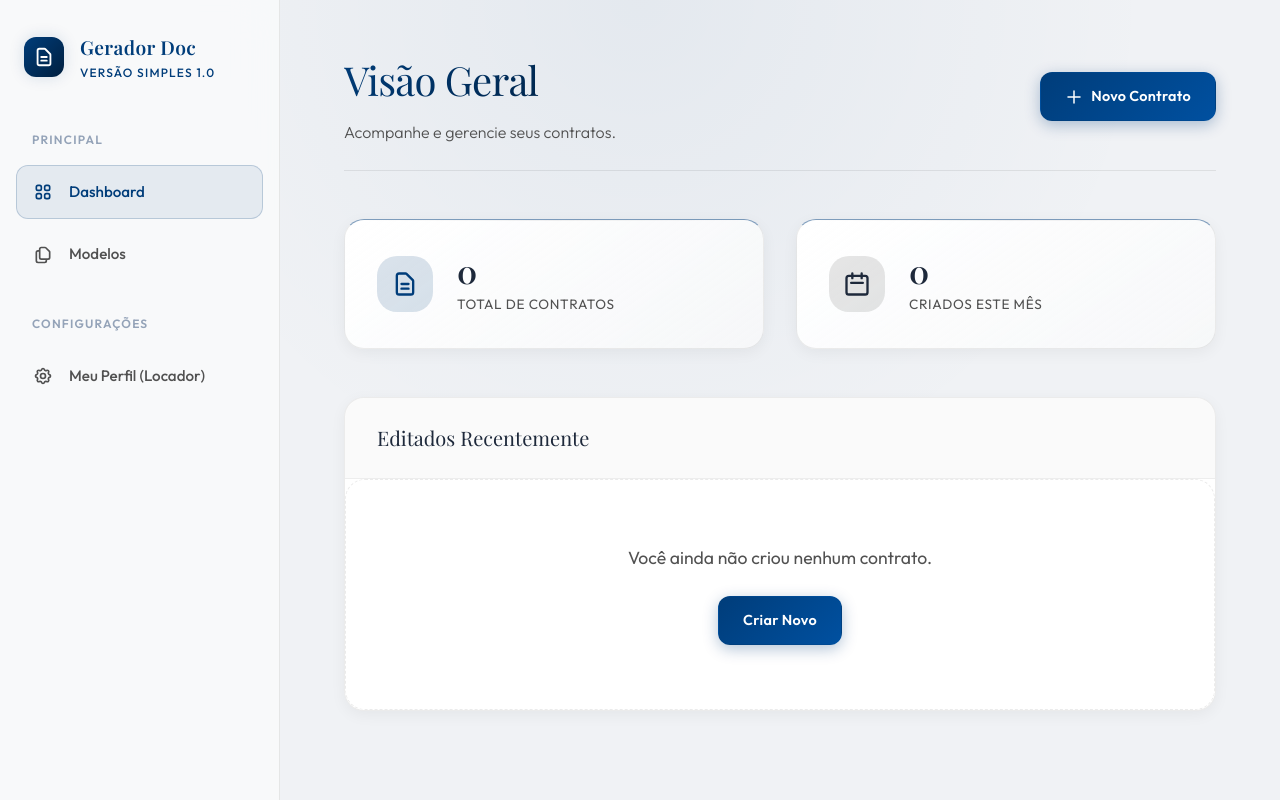
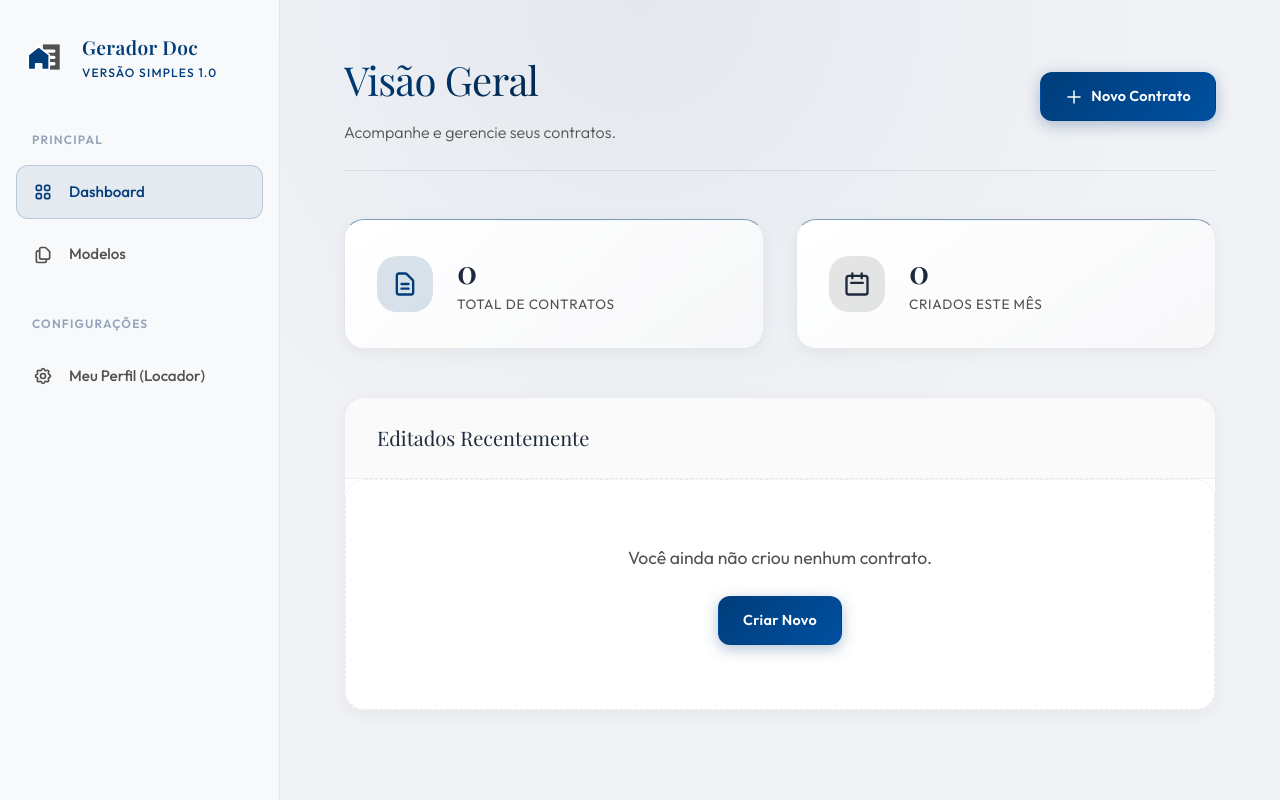
Before and after one commit to TheoCarvalhoDEV/Area-51, a plain HTML site: page index.html in a window 1280 px wide. Drawn offline with nearby package versions, Linux system fonts and the light colour scheme; a web font is replaced by a local one.

Commit message:
style: ajusta proporção da porta na logo SVG

```diff
--- a/css/components.css
+++ b/css/components.css
@@ -152,17 +152,13 @@
 }
 
 .sidebar-logo {
-  width: 40px;
-  height: 40px;
-  background: linear-gradient(135deg, var(--primary), #001f3f);
-  border-radius: var(--radius-md);
+  width: 42px;
+  height: 42px;
   display: flex;
   align-items: center;
   justify-content: center;
-  color: #ffffff;
-  box-shadow: var(--shadow-glow);
 }
-.sidebar-logo svg { width: 22px; height: 22px; }
+.sidebar-logo svg { width: 100%; height: 100%; }
 
 .sidebar-title {
   font-family: var(--font-serif);
--- a/index.html
+++ b/index.html
@@ -34,7 +34,13 @@
   <!-- Mobile Header -->
   <header class="mobile-header">
     <div class="sidebar-logo">
-      <svg fill="none" stroke="currentColor" viewBox="0 0 24 24"><path stroke-linecap="round" stroke-linejoin="round" stroke-width="2" d="M9 12h6m-6 4h6m2 5H7a2 2 0 01-2-2V5a2 2 0 012-2h5.586a1 1 0 01.707.293l5.414 5.414a1 1 0 01.293.707V19a2 2 0 01-2 2z"></path></svg>
+      <svg viewBox="0 0 100 100" width="100%" height="100%">
+        <rect x="45" y="20" width="40" height="60" fill="#515151" />
+        <rect x="40" y="32" width="35" height="8" rx="4" fill="#ffffff" />
+        <rect x="55" y="47" width="20" height="8" rx="4" fill="#ffffff" />
+        <rect x="55" y="62" width="20" height="8" rx="4" fill="#ffffff" />
+        <path d="M35 25 L10 45 L10 80 L28 80 L28 66 L42 66 L42 80 L60 80 L60 45 Z" fill="#003D7A" stroke="#ffffff" stroke-width="4" stroke-linejoin="round" />
+      </svg>
     </div>
     <div class="sidebar-title">Contratos</div>
     <button class="btn-icon" style="margin-left:auto;" onclick="document.getElementById('sidebar').classList.toggle('open'); document.getElementById('mobile-overlay').classList.toggle('active')">
@@ -48,7 +54,13 @@
     <aside id="sidebar">
       <div class="sidebar-header">
         <div class="sidebar-logo">
-          <svg fill="none" stroke="currentColor" viewBox="0 0 24 24"><path stroke-linecap="round" stroke-linejoin="round" stroke-width="2" d="M9 12h6m-6 4h6m2 5H7a2 2 0 01-2-2V5a2 2 0 012-2h5.586a1 1 0 01.707.293l5.414 5.414a1 1 0 01.293.707V19a2 2 0 01-2 2z"></path></svg>
+          <svg viewBox="0 0 100 100" width="100%" height="100%">
+            <rect x="45" y="20" width="40" height="60" fill="#515151" />
+            <rect x="40" y="32" width="35" height="8" rx="4" fill="#ffffff" />
+            <rect x="55" y="47" width="20" height="8" rx="4" fill="#ffffff" />
+            <rect x="55" y="62" width="20" height="8" rx="4" fill="#ffffff" />
+            <path d="M35 25 L10 45 L10 80 L28 80 L28 66 L42 66 L42 80 L60 80 L60 45 Z" fill="#003D7A" stroke="#ffffff" stroke-width="4" stroke-linejoin="round" />
+          </svg>
         </div>
         <div>
           <div class="sidebar-title">Gerador Doc</div>
```
